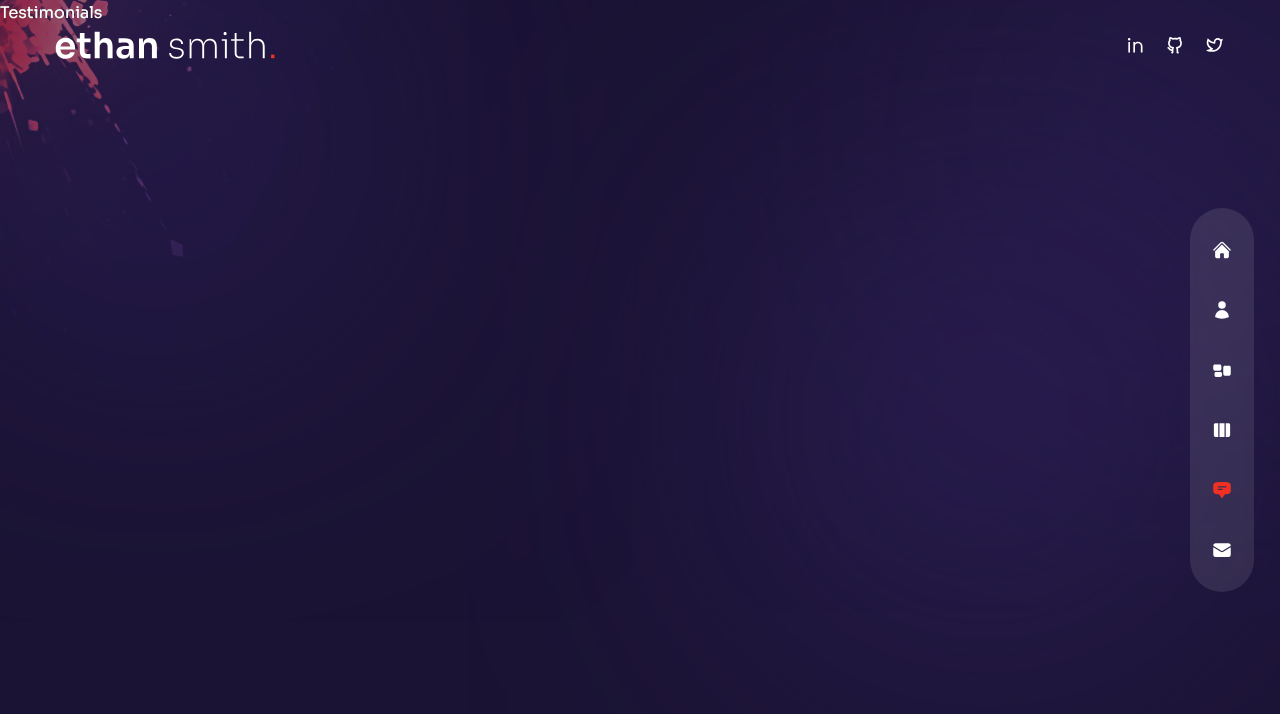
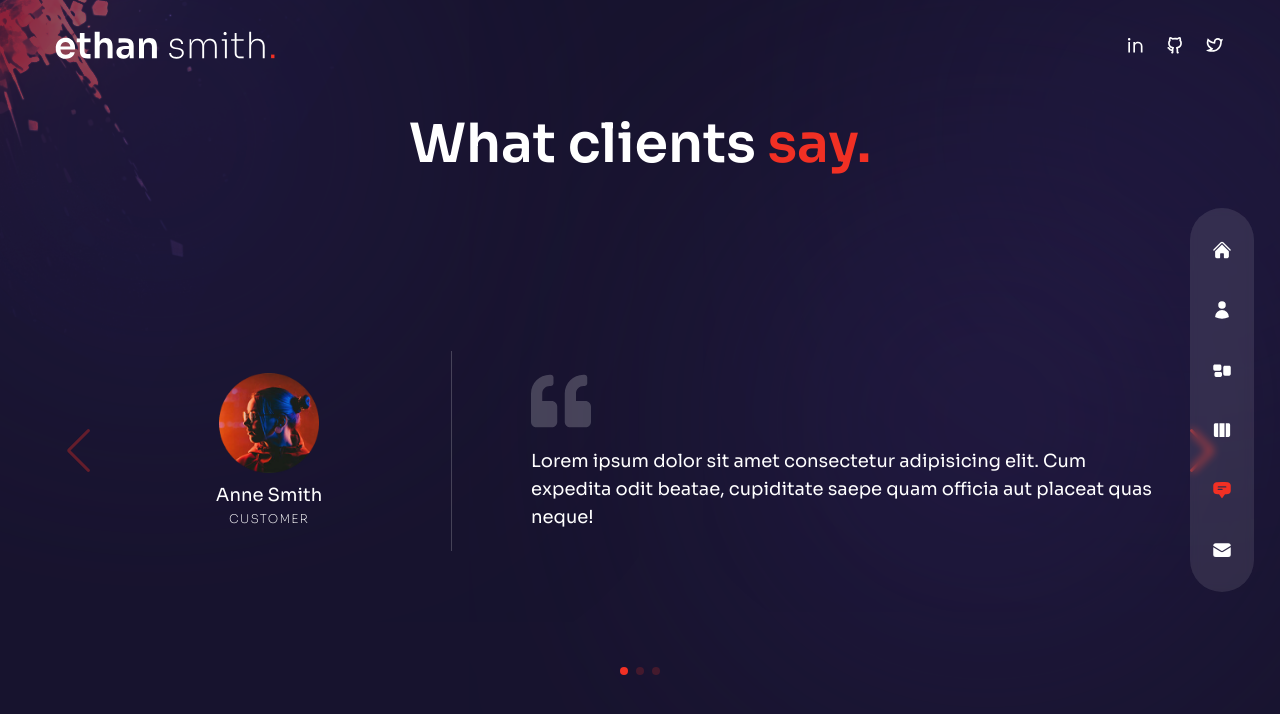
Before and after one commit to JoJoDevAdventure/jodev, a Next.js app: page /testimonials in a window 1280 px wide. Shown: the top 714 px of the page. Built offline with nearby package versions, Linux system fonts and the light colour scheme.

Commit message:
Testimonials-page

```diff
--- a/components/TestimonialSlider.js
+++ b/components/TestimonialSlider.js
@@ -23,8 +23,62 @@
   },
 ];
 
-const TestimonialSlider = () => {
-  return <div>Testimonial Slider</div>;
+import { Swiper, SwiperSlide } from "swiper/react";
+
+import "swiper/css";
+import "swiper/css/navigation";
+import "swiper/css/pagination";
+
+import { Navigation, Pagination } from "swiper";
+
+import { FaQuoteLeft } from 'react-icons/fa';
+
+import Image from "next/image";
+
+const TestimonialsSlider = () => {
+  return (
+    <Swiper
+      navigation={true}
+      pagination={{
+        clickable: true,
+      }}
+      modules={[Navigation, Pagination]}
+      className="h-[480px]"
+    >
+      {testimonialData.map((person, index) => {
+        return (
+          <SwiperSlide key={index}>
+            <div className="flex flex-col items-center md:flex-row gap-x-8 h-full px-16">
+              {/* avatar, name, position */}
+              <div className="w-full max-w-[300px] flex flex-col xl:justify-center items-center relative mx-auto xl:mx-0">
+                <div className="flex flex-col justify-center text-center">
+                  {/* avatar */}
+                  <div className="mb-2 mx-auto">
+                    <Image src={person.image} width={100} height={100} alt=''/>
+                  </div>
+                  {/* name */}
+                  <div className="text-lg">{person.name}</div>
+                  {/* position */}
+                  <div className="text-[12px] uppercase font-extralight tracking-widest">{person.position}</div>
+                </div>
+              </div>
+              {/* quote and message */}
+              <div className="flex-1 flex flex-col justify-center
+              before:w-[1px] xl:before:bg-white/20 xl:before:absolute xl:before:left-0
+              xl:before:h-[200px] relative xl:pl-20">
+                {/* quote icon*/}
+                <div className="mb-4">
+                  <FaQuoteLeft className="text-4xl xl:text-6xl text-white/20 mx-auto md:mx-0"/>
+                </div>
+                {/* message */}
+                <div className="xl:text-lg text-center md:text-left">{person.message}</div>
+              </div>
+            </div>
+          </SwiperSlide>
+        );
+      })}
+    </Swiper>
+  );
 };
 
-export default TestimonialSlider;
+export default TestimonialsSlider;
--- a/pages/testimonials/index.js
+++ b/pages/testimonials/index.js
@@ -1,5 +1,32 @@
+import { motion } from "framer-motion";
+import TestimonialsSlider from "../../components/TestimonialSlider";
+import { fadeIn } from "../../variants";
+
 const Testimonials = () => {
-  return <div>Testimonials</div>;
+  return (
+    <div className="h-full bg-primary/30 py-32 text-center">
+      <div className="container mx-auto h-full flex flex-col justify-center">
+        <motion.h2
+          variants={fadeIn("down", 0.4)}
+          initial="hidden"
+          animate="show"
+          exit="hidden"
+          className="h2 mb-8 xl:mb-8"
+        >
+          What clients <span className="text-accent">say.</span>
+        </motion.h2>
+        {/* Slider */}
+        <motion.div
+          variants={fadeIn("up", 0.6)}
+          initial="hidden"
+          animate="show"
+          exit="hidden"
+        >
+          <TestimonialsSlider />
+        </motion.div>
+      </div>
+    </div>
+  );
 };
 
 export default Testimonials;
```
